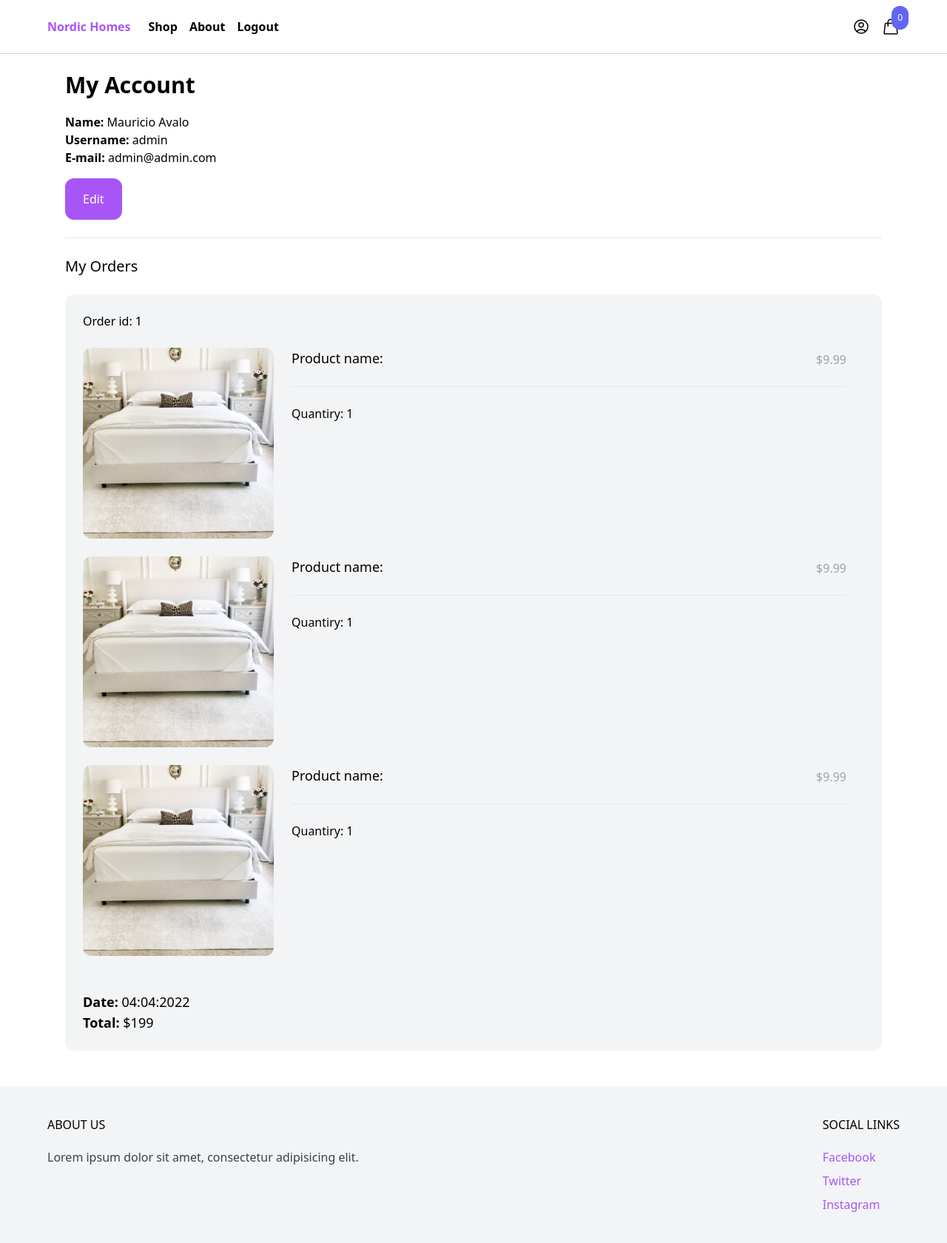
After one commit to elMauro2003/django_ecommerce, a Django app: page /myaccount in a window 1280 px wide. The commit adds this page. Shown: the whole page at 74% size. Run offline with Django 5.2, Linux system fonts and the light colour scheme; a user stored in the database is signed in; some libraries are stand-ins or nearby versions.

Commit message:
feat[account]: edit account data

```diff
--- a/core/templates/core/base.html
+++ b/core/templates/core/base.html
@@ -14,7 +14,6 @@
                 <ul class="flex items-center space-x-4 font-semibold">
                     <li><a href="{% url 'shop' %}">Shop</a></li>
                     <li><a href="#">About</a></li>
-                    <li><a href="{% url 'shop' %}">Shop</a></li>
 
                     {% if request.user.is_authenticated %}
                     <li>
@@ -28,7 +27,7 @@
                 </ul>
             </div>
             <div class="menu-right flex items-center space-x-4">
-                <a href="{% url 'login' %}">
+                <a href="{% url 'myaccount' %}">
                     <svg xmlns="http://www.w3.org/2000/svg" fill="none" viewBox="0 0 24 24" stroke-width="1.5" stroke="currentColor" class="size-6">
                         <path stroke-linecap="round" stroke-linejoin="round" d="M17.982 18.725A7.488 7.488 0 0 0 12 15.75a7.488 7.488 0 0 0-5.982 2.975m11.963 0a9 9 0 1 0-11.963 0m11.963 0A8.966 8.966 0 0 1 12 21a8.966 8.966 0 0 1-5.982-2.275M15 9.75a3 3 0 1 1-6 0 3 3 0 0 1 6 0Z" />
                     </svg>
--- a/core/templates/core/login.html
+++ b/core/templates/core/login.html
@@ -1,5 +1,5 @@
 {% extends 'core/base.html' %}
-{% block title %}Welcome{% endblock %}
+{% block title %}Login{% endblock %}
 {% block content %}
 <div class="max-w-lg mx-auto flex flex-wrap p-6">
     <div class="w-full bg-gray-100 p-6 rounded-xl">
--- /dev/null
+++ b/core/templates/core/myaccount.html
@@ -0,0 +1,83 @@
+{% extends 'core/base.html' %}
+{% block title %}Welcome{% endblock %}
+{% block content %}
+<div class="max-w-6xl mx-auto p-6">
+    <h1 class="font-bold mb-5 text-3xl">My Account</h1>
+
+    <div class="mb-6">
+        <strong>Name: </strong>{{ request.user.get_full_name }} <br>
+        <strong>Username: </strong>{{ request.user.username }} <br>
+        <strong>E-mail: </strong> {{ request.user.email }} <br>
+
+        <a href="{% url "edit_myaccount" %}" class="inline-block mt-4 py-4 px-6 rounded-xl text-white bg-purple-500">Edit</a>
+    </div>
+
+    <hr>
+
+    <h2 class="my-6 text-xl">My Orders</h2>
+
+    <div class="w-full mb-6 p-6 flex flex-wrap bg-gray-100 rounded-xl" >
+        <div class="mb-6 flex justify-between">
+            <a href="#">Order  id: 1</a>
+
+        </div>
+        <div class="mb-6 w-full">
+            <div class="product mb-6 flex pr-6">
+                <a href="#" class="w-1/4">
+                    <img class="hover:shadow-lg rounded-xl" src="1.jpg">
+                </a>
+                <div class="w-3/4 pl-6">
+                    <div class="flex justify-between">
+                        <a href="#" class="text-lg">Product name: </a>
+                        <p class="mb-6 pt-1 text-gray-400">$9.99</p>
+                    </div>
+
+                    <hr>
+
+                    <div class="mt-6">
+                        Quantiry: 1
+                    </div>
+                </div>
+            </div>
+            <div class="product mb-6 flex pr-6">
+                <a href="#" class="w-1/4">
+                    <img class="hover:shadow-lg rounded-xl" src="1.jpg">
+                </a>
+                <div class="w-3/4 pl-6">
+                    <div class="flex justify-between">
+                        <a href="#" class="text-lg">Product name: </a>
+                        <p class="mb-6 pt-1 text-gray-400">$9.99</p>
+                    </div>
+
+                    <hr>
+
+                    <div class="mt-6">
+                        Quantiry: 1
+                    </div>
+                </div>
+            </div>
+            <div class="product mb-6 flex pr-6">
+                <a href="#" class="w-1/4">
+                    <img class="hover:shadow-lg rounded-xl" src="1.jpg">
+                </a>
+                <div class="w-3/4 pl-6">
+                    <div class="flex justify-between">
+                        <a href="#" class="text-lg">Product name: </a>
+                        <p class="mb-6 pt-1 text-gray-400">$9.99</p>
+                    </div>
+
+                    <hr>
+
+                    <div class="mt-6">
+                        Quantiry: 1
+                    </div>
+                </div>
+            </div>
+        </div>
+        <div>
+            <p class="text-lg"><strong>Date:</strong> 04:04:2022</p>
+            <p class="text-lg"><strong>Total:</strong> $199</p>
+        </div>
+    </div>
+</div>
+{% endblock %}
--- a/core/urls.py
+++ b/core/urls.py
@@ -1,5 +1,5 @@
 from django.urls import path
-from core.views import frontpage, shop, signup, login_old
+from core.views import frontpage, shop, signup, myaccount, edit_myaccount
 from django.contrib.auth import views
 from product.views import product
 
@@ -8,6 +8,8 @@ urlpatterns = [
     path('signup/', signup, name='signup'),
     path('login/', views.LoginView.as_view(template_name='core/login.html'), name='login'),
     path('logout/', views.LogoutView.as_view(), name='logout'),
+    path('myaccount', myaccount, name='myaccount'),
+    path('myaccount/edit/', edit_myaccount, name='edit_myaccount'),
     path('shop/', shop, name='shop'),
     path('shop/<slug:slug>/', product, name='product'),
 ]
--- a/core/views.py
+++ b/core/views.py
@@ -2,6 +2,7 @@ from django.contrib.auth import login
 from django.shortcuts import render, redirect
 from product.models import Product, Category
 from django.db.models import Q
+from django.contrib.auth.decorators import login_required
 
 from .forms import SignUpForm
 
@@ -27,8 +28,22 @@ def signup(request):
 
     return render(request, 'core/signup.html', {'form': form})
 
-def login_old(request):
-    return render(request, 'core/login.html')
+@login_required
+def myaccount(request):
+    return render(request, 'core/myaccount.html')
+
+@login_required
+def edit_myaccount(request):
+    if request.method == 'POST':
+        user = request.user
+        user.first_name = request.POST.get('first_name')
+        user.last_name = request.POST.get('last_name')
+        user.username = request.POST.get('username')
+        user.email = request.POST.get('email')
+        user.save()
+        return render(request, 'core/myaccount.html')
+
+    return render(request, 'core/edit_myaccount.html')
 
 def shop(request):
     products = Product.objects.all()
```
Also changed, not shown: core/templates/core/edit_myaccount.html (added, +33 -0 lines), db.sqlite3.
